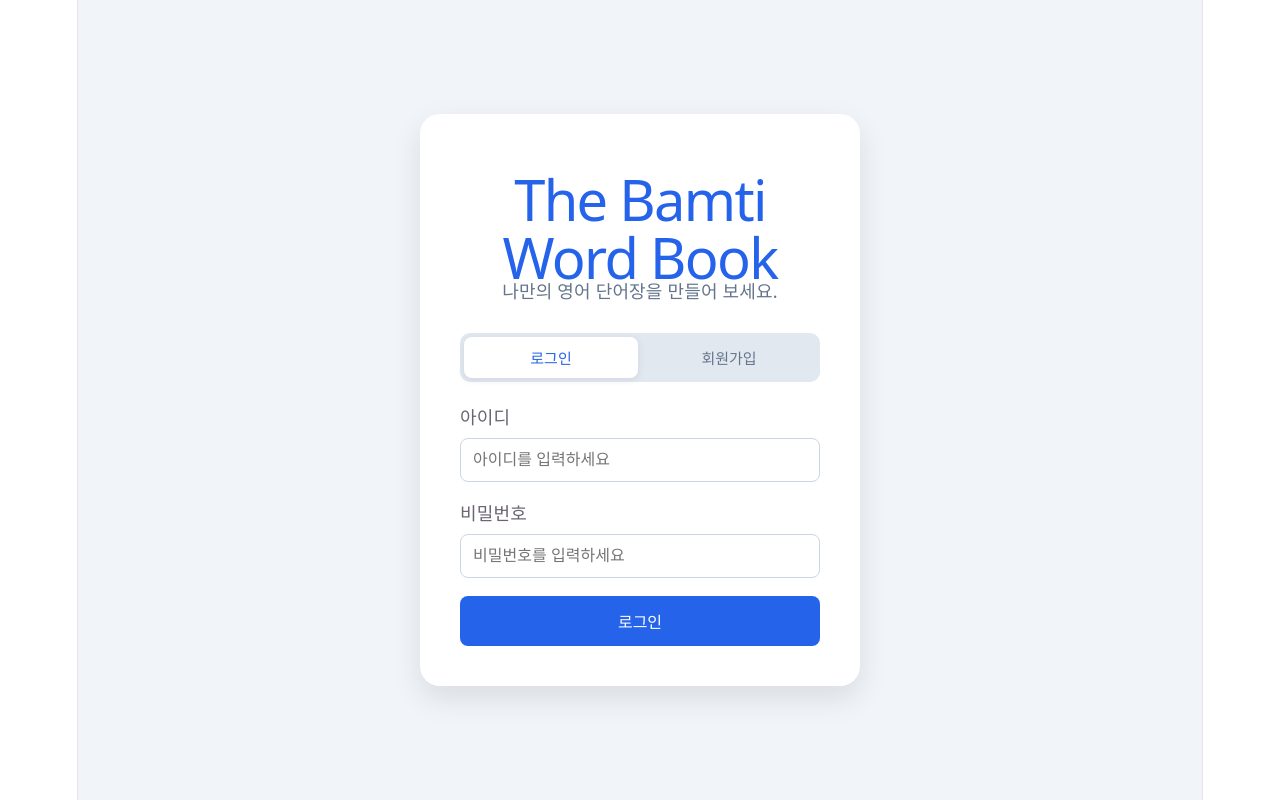
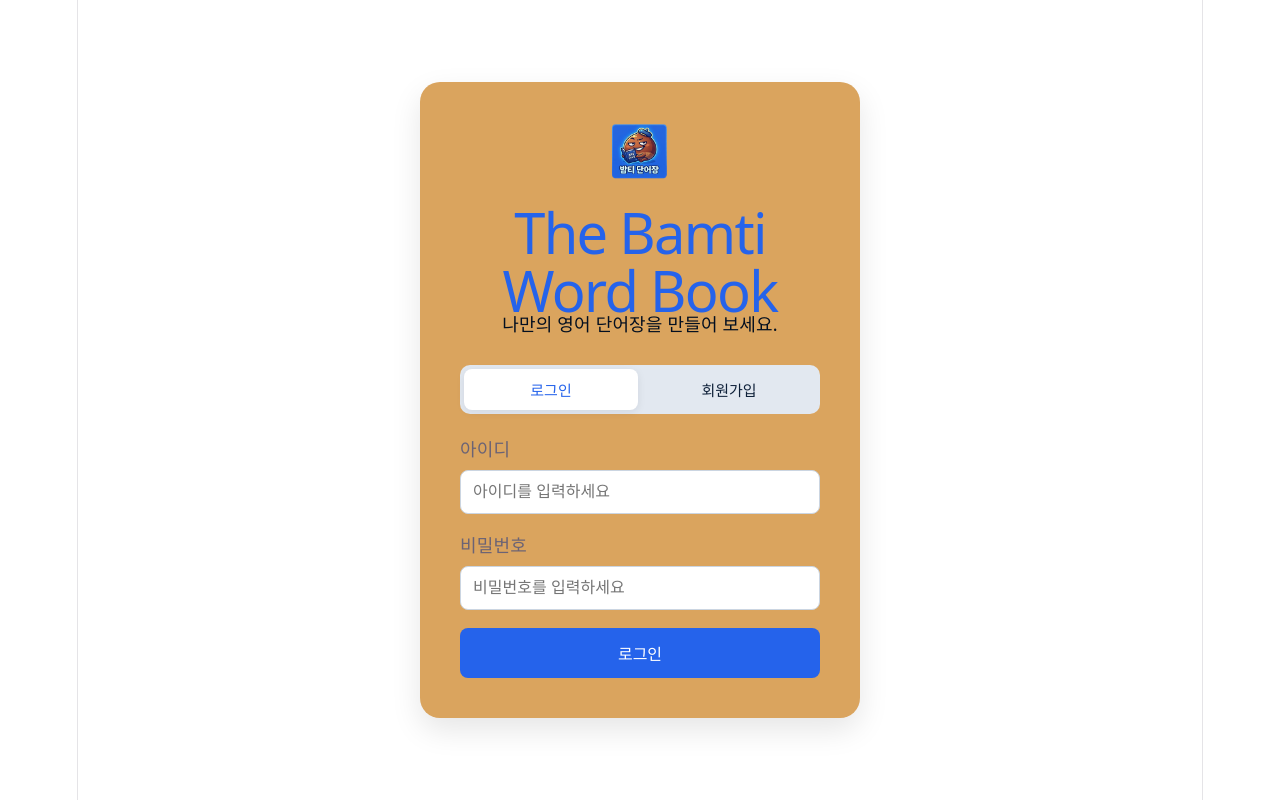
Before and after one commit to madcamp-official/26s-w1-c2-04, a React (Vite) app: page / in a window 1280 px wide. Built offline with nearby package versions, Linux system fonts and the light colour scheme; no server answers.

Commit message:
small design change

```diff
--- a/src/App.css
+++ b/src/App.css
@@ -3,7 +3,7 @@
   display: flex;
   justify-content: center;
   align-items: center;
-  background: #f1f5f9;
+  background: #ffffff;
   color-scheme: light;
 }
 
@@ -11,7 +11,7 @@
   width: 360px;
   padding: 40px;
   border-radius: 20px;
-  background: white;
+  background: rgb(218, 164, 94);
   box-shadow: 0 12px 30px rgba(0, 0, 0, 0.1);
 }
 
@@ -22,7 +22,7 @@
 
 .login-card p {
   margin-bottom: 28px;
-  color: #64748b;
+  color: #030f20;
 }
 
 .auth-tabs {
@@ -40,7 +40,7 @@
   border: none;
   border-radius: 8px;
   background: transparent;
-  color: #64748b;
+  color: #0e2039;
   font-size: 15px;
   font-weight: 650;
   cursor: pointer;
@@ -111,8 +111,8 @@
   padding: 48px 40px;
   box-sizing: border-box;
   background:
-    radial-gradient(circle at top right, #dbeafe 0, transparent 32%),
-    #f8fafc;
+    radial-gradient(circle at top right, #205fb2 0, transparent 45%),
+    #c1985c;
   color-scheme: light;
   text-align: left;
 }
@@ -220,7 +220,7 @@
   border: none;
   border-radius: 8px;
   background: #2563eb;
-  color: white;
+  color: rgb(255, 255, 255);
   font-weight: 650;
   cursor: pointer;
 }
@@ -321,18 +321,11 @@
   box-shadow: 0 14px 28px rgba(15, 23, 42, 0.1);
 }
 
-.vocab-card-icon {
-  width: 36px;
-  height: 36px;
+.vocab-card-image {
+  width: 56px;
+  height: 56px;
   margin-bottom: 14px;
-  display: grid;
-  place-items: center;
-  border-radius: 12px;
-  background: #dbeafe;
-  color: #1d4ed8;
-  font-family: Georgia, serif;
-  font-size: 19px;
-  font-weight: 700;
+  object-fit: contain;
 }
 
 .vocab-card h2 {
@@ -389,8 +382,8 @@
   padding: 40px;
   box-sizing: border-box;
   background:
-    radial-gradient(circle at top right, #dbeafe 0, transparent 32%),
-    #f8fafc;
+    radial-gradient(circle at top right, #205fb2 0, transparent 45%),
+    #c1985c;
   color-scheme: light;
   text-align: left;
 }
@@ -868,6 +861,14 @@
   cursor: pointer;
 }
 
+.detail-header-actions .quiz-open-button {
+  background: #62330f;
+}
+
+.detail-header-actions .quiz-open-button:hover:not(:disabled) {
+  background: #6f4a2f;
+}
+
 .detail-header-actions button:disabled {
   cursor: not-allowed;
   opacity: 0.45;
@@ -920,8 +921,8 @@
   padding: 40px;
   box-sizing: border-box;
   background:
-    radial-gradient(circle at top right, #dbeafe 0, transparent 32%),
-    #f8fafc;
+    radial-gradient(circle at top right, #205fb2 0, transparent 45%),
+    #c1985c;
   color-scheme: light;
   text-align: left;
 }
--- a/src/App.tsx
+++ b/src/App.tsx
@@ -2,6 +2,7 @@ import { useState } from 'react'
 import VocabListPage from './pages/VocabListPage'
 import MyPage from './pages/MyPage'
 import { login, logout, signup } from './api/authApi'
+import CharacterIMG from '../public/BamtiV_icon_3rd.png'
 import './App.css'
 
 function App() {
@@ -98,9 +99,22 @@ function App() {
     )
   }
 
+  function Characters(){
+    return(
+      <div>
+        <img src={CharacterIMG}
+        alt="캐릭터"
+        style={{ width: '60px', height: 'auto' }}
+        />
+      </div>
+    )
+  }
+
+
   return (
     <main className="login-page">
       <section className="login-card">
+        <Characters />
         <h1>The Bamti</h1>
         <h1>Word Book</h1>
         <p>나만의 영어 단어장을 만들어 보세요.</p>
--- a/src/pages/VocabDetailPage.tsx
+++ b/src/pages/VocabDetailPage.tsx
@@ -195,6 +195,7 @@ function VocabDetailPage({
         </div>
         <div className="detail-header-actions">
           <button
+            className="quiz-open-button"
             type="button"
             onClick={() => {
               clearErrors()
@@ -260,7 +261,7 @@ function VocabDetailPage({
                 setIsEditingDescription(true)
               }}
             >
-              소개 수정하기
+              단어장 소개하기
             </button>
           </div>
         )}
```
